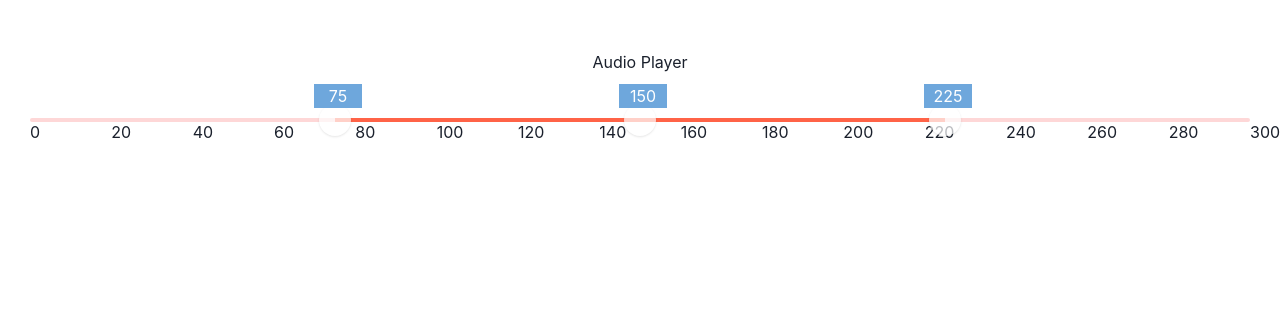
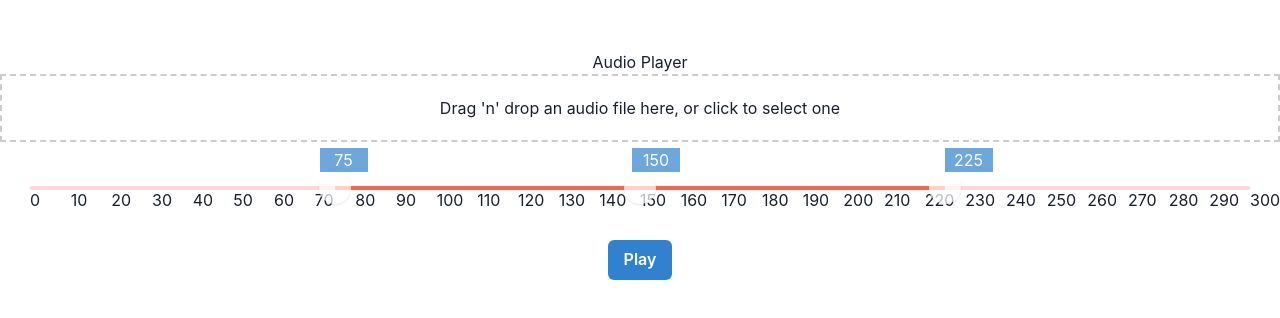
Before and after one commit to curiosityr0ver/task-app-frontend, a React (Create React App) app: page / in a window 1280 px wide. Shown: the top 318 px of the page. Built offline with nearby package versions, Linux system fonts and the light colour scheme.

Commit message:
global vars configured in slider

```diff
--- a/src/App.js
+++ b/src/App.js
@@ -3,32 +3,35 @@ import './App.css';
 import FileUpload from './components/FileUpload';
 import AudioPlayer from './components/AudioPlayer';
 import SliderApp from './components/SliderApp';
+import { Button, ButtonGroup } from '@chakra-ui/react';
 
 function App() {
-  const [count, setCount] = useState(3);
-  const [turn, setTurn] = useState(0);
+  const [count, setCount] = useState(0);
+  const [turn, setTurn] = useState(-1);
+  const [duration, setDuration] = useState(0);
   const [audioUrl, setAudioUrl] = useState([]);
-
+  const [values, setValues] = useState([]);
   const handleFileUpload = (file) => {
     const url = URL.createObjectURL(file);
     setAudioUrl([...audioUrl, url]);
   };
 
+  // useEffect(() => {
+  //   // console.log(turn);
+  //   console.log(duration);
+  // }, [duration]);
   useEffect(() => {
-    console.log(turn);
-  }, [turn]);
-
+    // console.log(turn);
+    console.log(values);
+  }, [values]);
 
   return (
     <div className="App">
       <h1>Audio Player</h1>
-      <SliderApp count={count} setCount={setCount} />
-      {/* <FileUpload onFileUpload={handleFileUpload} />
-      {audioUrl.map(function (audio, index) {
-        return (
-          <AudioPlayer audioUrl={audio} turn={turn} setTurn={setTurn} index={index} key={index} />
-        );
-      })} */}
+      <FileUpload onFileUpload={handleFileUpload} duration={duration} setDuration={setDuration} count={count} setCount={setCount} />
+      {audioUrl.map((audio, index) => <AudioPlayer audioUrl={audioUrl[index]} turn={turn} setTurn={setTurn} index={index} key={index} />)}
+      <SliderApp duration={duration} count={3} setCount={setCount} values={values} setValues={setValues} />
+      <Button colorScheme='blue' onClick={() => { setTurn(0); }}>Play</Button>
     </div >
   );
 }
--- a/src/components/AudioPlayer.js
+++ b/src/components/AudioPlayer.js
@@ -4,12 +4,11 @@ import WaveSurfer from 'wavesurfer.js';
 // import styled from 'styled-components';
 import { FaPlayCircle, FaPauseCircle } from 'react-icons/fa';
 
-const Waveform = ({ audioUrl, turn, setTurn, index }) => {
+const Waveform = ({ audioUrl, turn, setTurn, index, startTime = 0, endTime = 3 }) => {
     const containerRef = useRef();
     const waveSurferRef = useRef({
         isPlaying: () => false,
     });
-    const [isPlaying, toggleIsPlaying] = useState(false);
 
     useEffect(() => {
         const waveSurfer = WaveSurfer.create({
@@ -20,35 +19,29 @@ const Waveform = ({ audioUrl, turn, setTurn, index }) => {
             cursorWidth: 0,
         });
         waveSurfer.load(audioUrl);
+
         waveSurfer.on('ready', () => {
             waveSurferRef.current = waveSurfer;
+            waveSurfer.seekTo(startTime / waveSurfer.getDuration());
         });
-
         return () => {
             waveSurfer.destroy();
         };
     }, [audioUrl]);
 
     useEffect(() => {
-        if (turn != index && isPlaying) {
+        if (turn == index) {
             waveSurferRef.current.playPause();
-            toggleIsPlaying(waveSurferRef.current.isPlaying());
+            setTimeout(() => {
+                waveSurferRef.current.playPause();
+                setTurn(turn + 1);
+            }, (endTime - startTime) * 1000);
         }
     }, [turn]);
 
 
     return (
         <div>
-            <button
-                onClick={() => {
-                    waveSurferRef.current.playPause();
-                    toggleIsPlaying(waveSurferRef.current.isPlaying());
-                    setTurn(index);
-                }}
-                type="button"
-            >
-                {isPlaying ? <FaPauseCircle size="3em" /> : <FaPlayCircle size="3em" />}
-            </button>
             <div ref={containerRef} />
         </div>
     );
--- a/src/components/FileUpload.js
+++ b/src/components/FileUpload.js
@@ -1,13 +1,25 @@
 import React, { useState } from 'react';
 import Dropzone from 'react-dropzone';
 
-const FileUpload = ({ onFileUpload }) => {
+const FileUpload = ({ onFileUpload, duration, setDuration, count, setCount }) => {
     const [selectedFile, setSelectedFile] = useState(null);
 
     const onDrop = (acceptedFiles) => {
         const file = acceptedFiles[0];
         setSelectedFile(file);
         onFileUpload(file);
+        const reader = new FileReader();
+        reader.onload = function (e) {
+            const audio = new Audio(e.target.result);
+            audio.onloadedmetadata = function () {
+                // console.log(3 + parseInt(audio.duration.toFixed(2)));
+                duration += parseInt(audio.duration.toFixed(2));
+                count += 1;
+                setDuration(duration);
+                setCount(count);
+            };
+        };
+        reader.readAsDataURL(file);
     };
 
     return (
--- a/src/components/SliderApp.js
+++ b/src/components/SliderApp.js
@@ -8,7 +8,7 @@ import {
 import { FaPlayCircle, FaPauseCircle } from 'react-icons/fa';
 
 
-const SliderApp = ({ count, setCount, dur }) => {
+const SliderApp = ({ dur, count, setCount, values: finValues, setValues: setFinValues }) => {
 
     const [duration, setDuration] = useState(300);
     const [values, setValues] = useState([]);
@@ -18,9 +18,10 @@ const SliderApp = ({ count, setCount, dur }) => {
             { length: (stop - start) / step + 1 },
             (value, index) => start + index * step
         );
-    const steps = arrayRange(0, duration, 20);
+    const steps = arrayRange(0, duration, 10);
     const countArray = arrayRange(0, count - 1, 1);
     const sliderArray = arrayRange(0, duration, duration / (count + 1)).slice(1, count + 1);
+
     useEffect(() => {
         setValues(sliderArray);
     }, []);
@@ -32,7 +33,7 @@ const SliderApp = ({ count, setCount, dur }) => {
             <RangeSlider
                 defaultValue={sliderArray} min={0} max={duration} step={1}
                 onChange={(val) => setValues(val)}
-                onChangeEnd={(val) => console.log(val)}
+                onChangeEnd={(val) => setFinValues(val)}
             >
                 {steps.map(function (step, index) {
                     return (
@@ -47,13 +48,13 @@ const SliderApp = ({ count, setCount, dur }) => {
                 </RangeSliderTrack>
                 {countArray.map(function (step, index) {
                     return (
-                        <RangeSliderThumb boxSize={8} index={index} key={index} opacity={"70%"}>
+                        <RangeSliderThumb boxSize={8} index={index} key={index} opacity='70%'>
                             <RangeSliderMark
-                                value={20}
+                                value={values[index]}
                                 textAlign='center'
                                 bg='blue.500'
                                 color='white'
-                                mt='-12'
+                                mt='-14'
                                 ml='-2'
                                 w='12'
                             >
```
Also changed, not shown: src/components/AudioPlayer2.js (added, +44 -0 lines).
